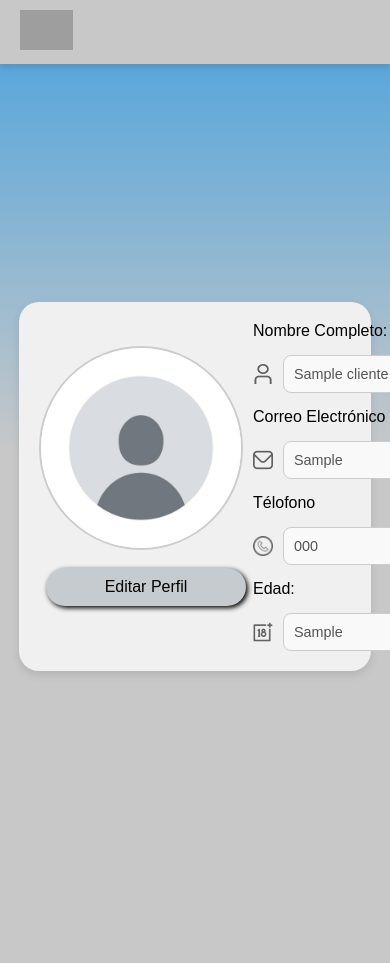
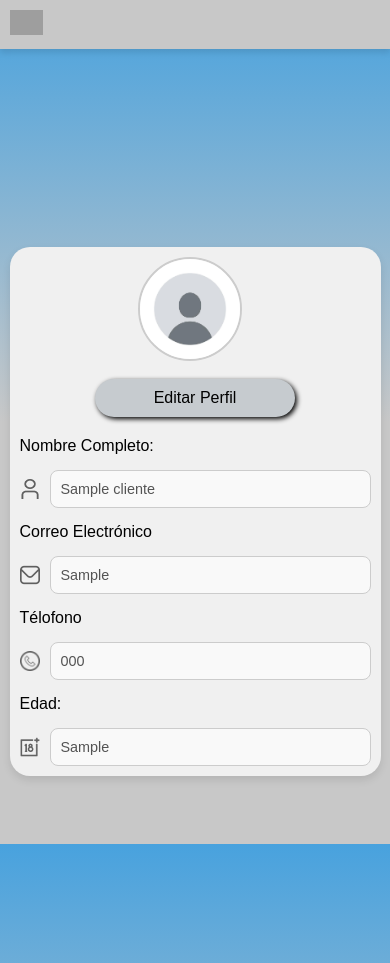
Before and after one commit to maximiliano1401/TecnoFutura, a PHP site: page /HTML/perfil.php in a window 390 px wide; the page is wider, and only the part inside the window is pictured. Before the commit the page ends 674 px from the top of that part, so only its background shows below. Run offline with PHP 8.4, Linux system fonts and the light colour scheme; the visitor is signed in with stand-in values (Sample User, id 1); tables that the repository leaves empty or names only in its code hold one stand-in row (values such as "Sample post"); grey boxes are pictures that could not be loaded.

Commit message:
perfil responsive

```diff
--- a/CSS/perfil.css
+++ b/CSS/perfil.css
@@ -3,6 +3,9 @@ body {
     padding: 0;
     font-family: 'Arial', sans-serif;
     background: linear-gradient(#48A2DE, #C8C8C8 50%);
+    background-repeat: no-repeat;
+    background-size: cover;
+    background-attachment: fixed;
 }
 
 .header {
@@ -193,3 +196,68 @@ h1 {
     height: 20px;
     opacity: 0.6;
 }
+
+/* Responsividad */
+@media (max-width: 768px) {
+    .contenedor {
+        width: 95%;
+        padding: 15px;
+    }
+
+    .perfil .imagen-perfil {
+        width: 120px;
+        height: 120px;
+    }
+
+    .perfil-y-formulario {
+        flex-direction: column;
+    }
+
+    .boton-contenedor .boton {
+        width: 140px;
+    }
+
+    .editar-perfil {
+        margin-top: 40px;
+        margin-bottom: 30px;
+    }
+
+}
+
+@media (max-width: 480px) {
+    .navbar {
+        padding: 10px;
+    }
+
+    .logo {
+        height: 25px;
+    }
+
+    .contenedor {
+        width: 90%;
+        padding: 10px;
+    }
+
+    .perfil .imagen-perfil {
+        width: 100px;
+        height: 100px;
+    }
+
+    .perfil-y-formulario {
+        flex-direction: column;
+    }
+
+    .boton-contenedor .boton {
+        width: 140px;
+    }
+
+    .boton {
+        width: 90%;
+    }
+
+    .editar-perfil {
+        margin-top: 40px;
+        margin-bottom: 30px;
+    }
+
+}
```
